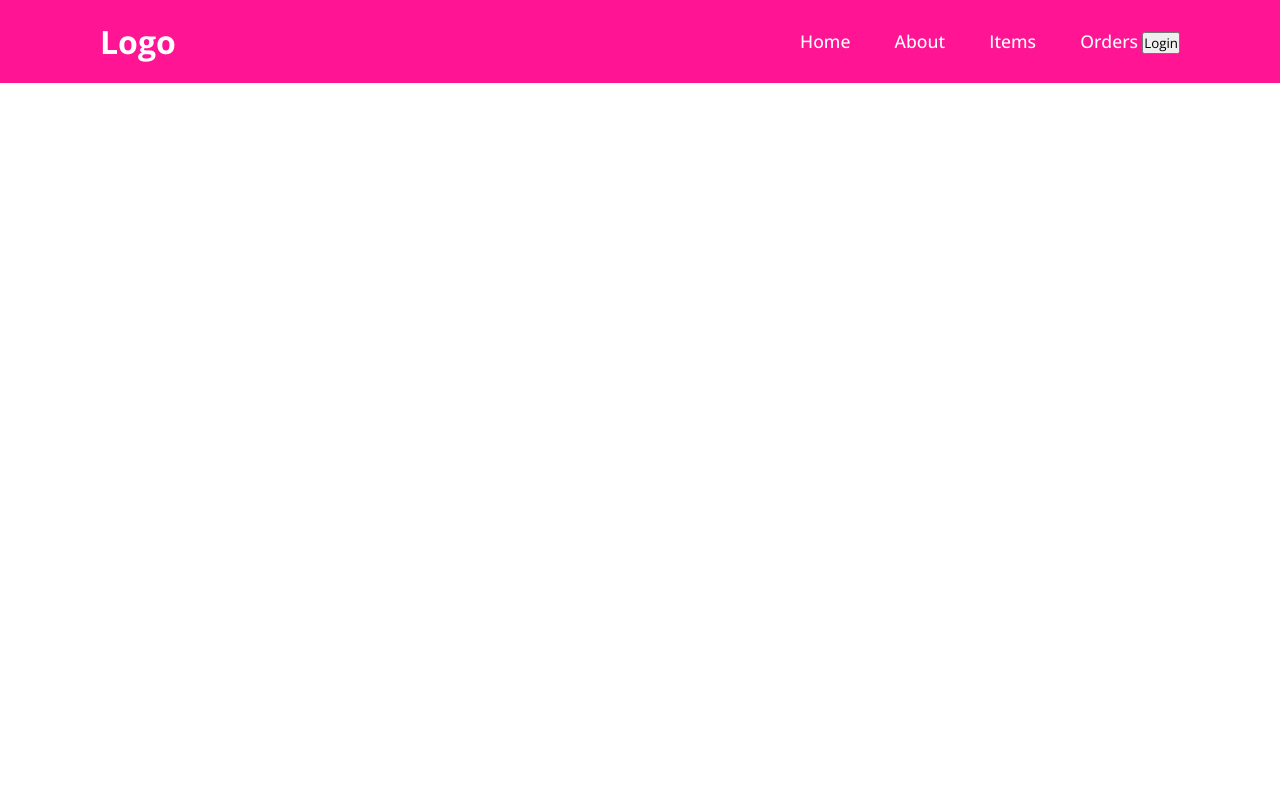
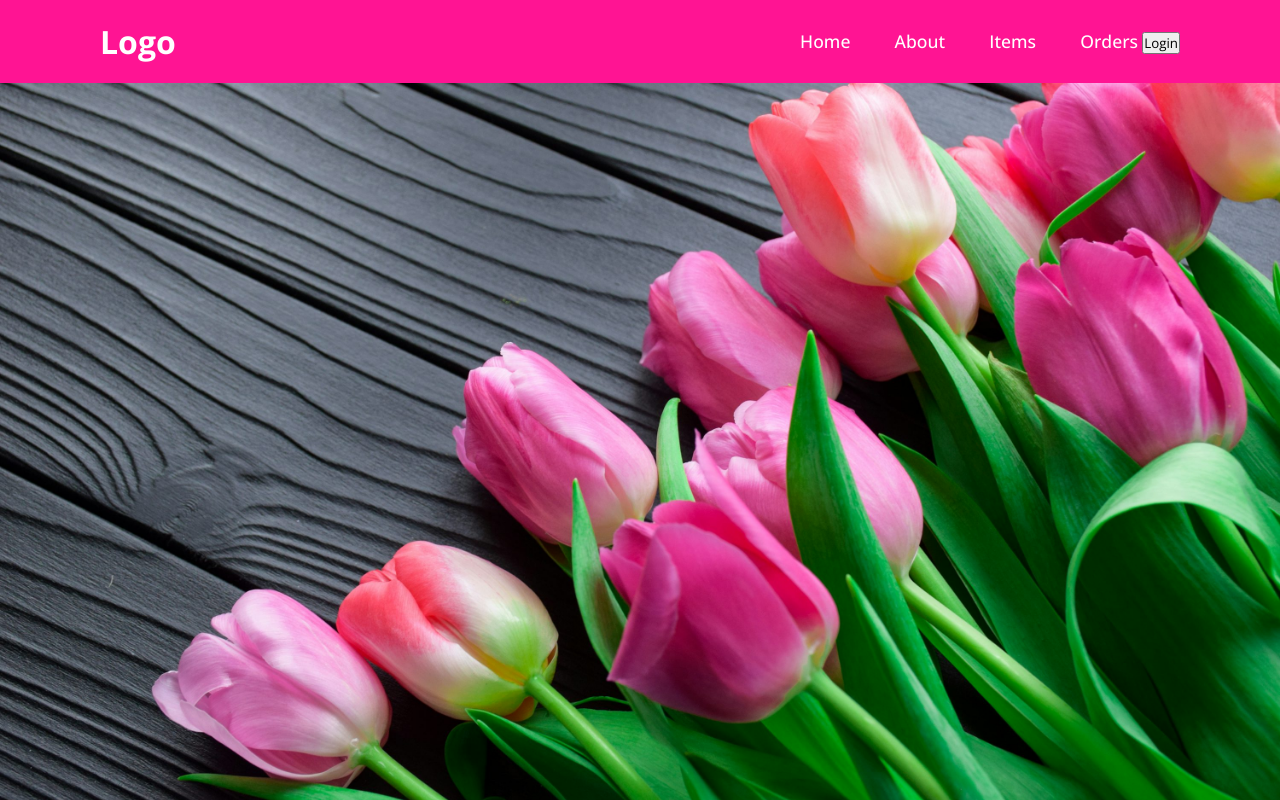
Before and after one commit to NishiniRoshala/INT_FINAL, a plain HTML site: page index.html in a window 1280 px wide. Drawn offline with nearby package versions, Linux system fonts and the light colour scheme.

Commit message:
Add files via upload

```diff
--- a/Style.css
+++ b/Style.css
@@ -6,6 +6,16 @@
     padding: 0;
     box-sizing: border-box;
     font-family: 'Open Sans', sans-serif;
+}
+
+body {
+    display: flex;
+    justify-content: center;
+    align-items: center;
+    min-height: 100vh;
+    background: url(../assets/images/tulip.jpeg) no-repeat;
+    background-size: cover;
+    background-position: center;
 }
 
 header {
```
